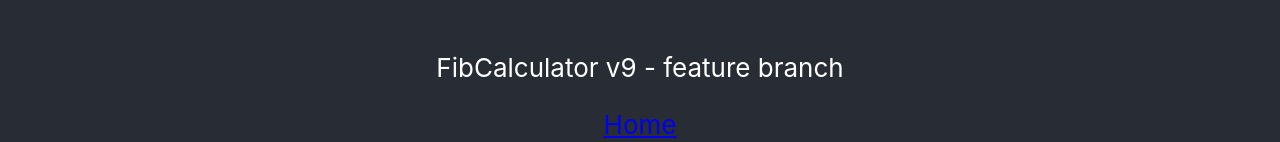
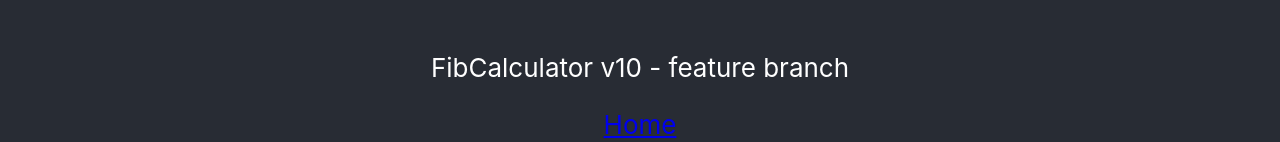
Before and after one commit to grszyman/complex-k8s, a React (Create React App) app in the folder client/: page / in a window 1280 px wide. Shown: the part 382-524 px from the top of the page. Built offline with nearby package versions, Linux system fonts and the light colour scheme; no server answers.

Commit message:
small change in the app v10

```diff
--- a/client/src/App.js
+++ b/client/src/App.js
@@ -11,7 +11,7 @@ function App() {
       <div className="App">
         <header className="App-header">
           <img src={logo} className="App-logo" alt="logo" />
-          <p>FibCalculator v9 - feature branch</p>
+          <p>FibCalculator v10 - feature branch</p>
           <Link to="/">Home</Link>
           <Link to="/otherpage">Other Page</Link>
         </header>
```
